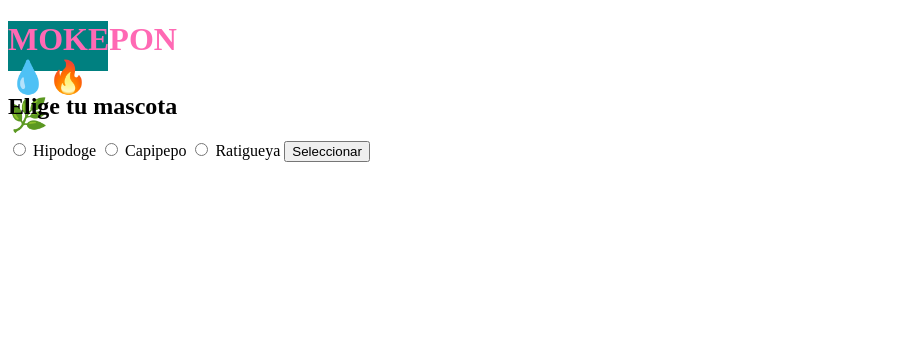
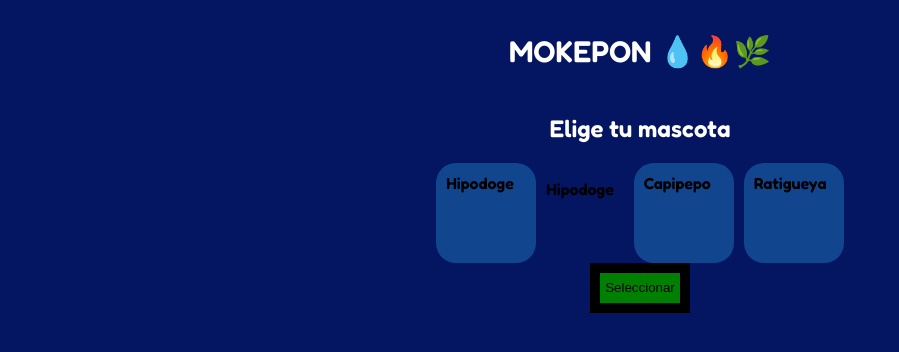
Before and after one commit to joseduardoaA/mokepon-primera-parte, a plain HTML site: page index.html in a window 1280 px wide. Shown: the whole page, without its empty margins (0-899 px from the left). Drawn offline with Linux system fonts and the light colour scheme.

Commit message:
Avance CSS

```diff
--- a/index.html
+++ b/index.html
@@ -8,33 +8,26 @@
     <link rel="stylesheet" href="styles.css">
 </head>
 <body>
-    <h1 class="titulo"> MOKEPON 💧🔥🌿</h1>
 
     <section id="seleccionar-mascota">
-        <h2>Elige tu mascota</h2>
-        <input type="radio" name="mascota" id="hipodoge">
-        <label for="hipodoge">Hipodoge</label>
-        <!-- Hipodoge -> Agua  -->
-        <input type="radio" name="mascota" id="capipepo">
-        <label for="capipepo">Capipepo</label>
-        <!-- Capipepo -> Tierra  -->
-        <input type="radio" name="mascota" id="ratigueya">
-        <label for="ratigueya">Ratigueya</label>
-        <!-- Ratigueya -> Fuego  -->
-        <!-- <label for="langostelvis">Langostelvis</label>
-        <input type="radio" name="mascota" id="langostelvis">
-        Langostelvis -> Agua y Fuego
-        <label for="tucapalma">Tucapalma</label>
-        <input type="radio" name="mascota" id="tucapalma">
-        Tucapalma -> Agua y Tierra
-        <label for="pydos">Pydos</label>
-        <input type="radio" name="mascota" id="pydos">
-        Pydos -> Tierra y Fuego -->
+        <h1 class="titulo"> MOKEPON 💧🔥🌿</h1>
+        <h2 class="subtitulo">Elige tu mascota</h2>
+        <div class="tarjetas">
 
+            <label class="tarjeta-de-mokepon"  for="hipodoge">Hipodoge</label>
+            <p>Hipodoge</p>
+            <img src="" alt="">
+            <input type="radio" name="mascota" id="hipodoge">
+            <label class="tarjeta-de-mokepon" for="capipepo">Capipepo</label>
+            <input type="radio" name="mascota" id="capipepo">
+            <label class="tarjeta-de-mokepon" for="ratigueya">Ratigueya</label>
+            <input type="radio" name="mascota" id="ratigueya">
+        </div>
         <button id="boton-mascota">Seleccionar</button>
     </section>
 
     <section id="seleccionar-ataque">
+        <h1 class="titulo"> MOKEPON 💧🔥🌿</h1>
         <h2>Elige tu ataque</h2>
 
         <p>Tu mascota <span id="mascota-jugador"></span> tiene <span id="vidas-jugador"> 3 </span> vidas</p>
@@ -54,3 +47,16 @@
 
 </body>
 </html>
+
+        <!-- Capipepo -> Tierra  -->
+        <!-- Hipodoge -> Agua  -->
+        <!-- Ratigueya -> Fuego  -->
+        <!-- <label for="langostelvis">Langostelvis</label>
+        <input type="radio" name="mascota" id="langostelvis">
+        Langostelvis -> Agua y Fuego
+        <label for="tucapalma">Tucapalma</label>
+        <input type="radio" name="mascota" id="tucapalma">
+        Tucapalma -> Agua y Tierra
+        <label for="pydos">Pydos</label>
+        <input type="radio" name="mascota" id="pydos">
+        Pydos -> Tierra y Fuego -->
--- a/styles.css
+++ b/styles.css
@@ -1,7 +1,47 @@
+@import url('https://fonts.googleapis.com/css2?family=Fredoka:wght@600&display=swap');
+body{
+    font-family: 'Fredoka', sans-serif;
+    background-color: #041562;
+}
 
+#seleccionar-mascota {
+    display: flex;
+    flex-direction: column;
+    justify-content: center;
+    align-items: center;
+}
 .titulo{
-    color: hotpink;
+    color: white;
+    font-size: 30px;
+}
+.subtitulo{
+    color: white;
+    font-size: 24px;
+}
+
+.tarjeta-de-mokepon {
     width: 100px;
-    height: 50px;
-    background-color: teal;
+    height: 100px;
+    background-color: #11468f;
+    padding: 10px;
+    box-sizing: border-box;
+    border-radius: 20px;
 }
+
+.tarjetas {
+    display: flex;
+    gap: 10px;
+}
+
+input {
+    display: none;
+}
+
+#boton-mascota {
+    background-color: green;
+    width: 100px; /* LARGO */
+    height: 50px; /* ALTO */
+    border: 10px solid;
+    padding: 5px;
+
+}
```
